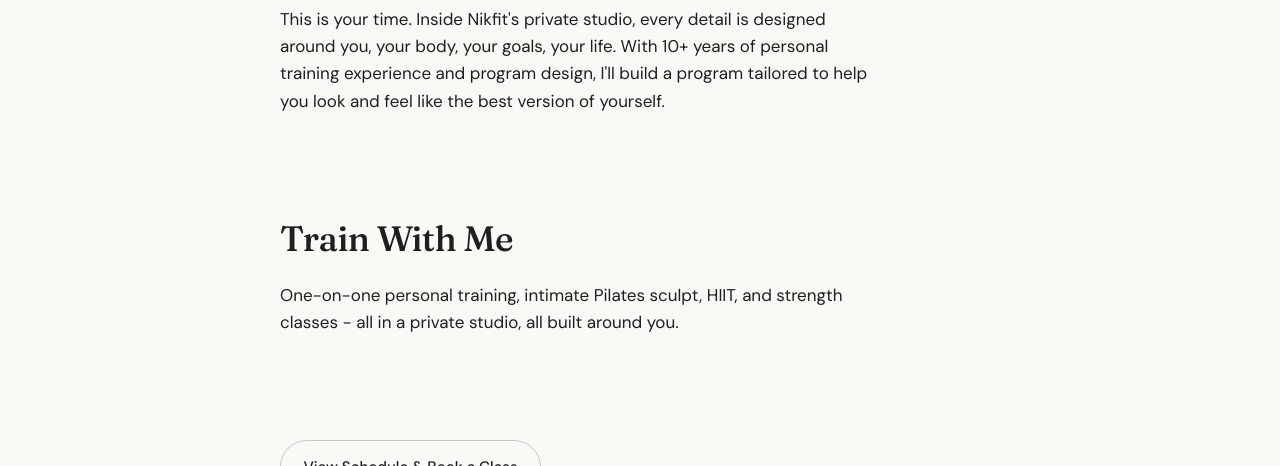
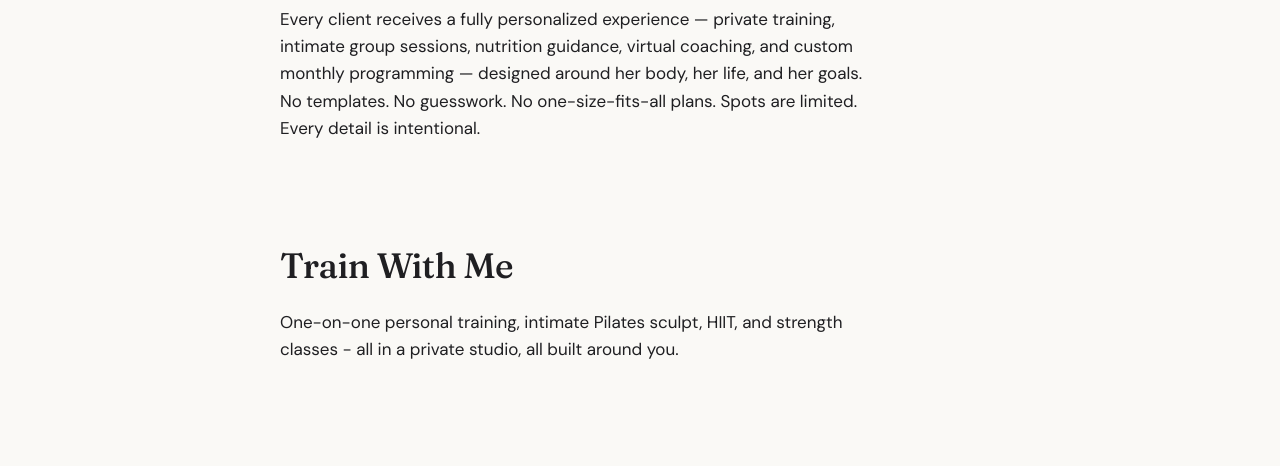
Before and after one commit to mbildner/nikfit-marketing, a website: page site/index.html in a window 1280 px wide. Shown: the part 634-1100 px from the top of the page. Drawn offline with nearby package versions, Linux system fonts and the light colour scheme; a web font is replaced by a local one.

Commit message:
Update The Experience section to premium language

```diff
--- a/site/index.html
+++ b/site/index.html
@@ -160,7 +160,7 @@
 <section class="section">
   <div class="container">
     <h2>The Experience</h2>
-    <p>This is your time. Inside Nikfit's private studio, every detail is designed around you, your body, your goals, your life. With 10+ years of personal training experience and program design, I'll build a program tailored to help you look and feel like the best version of yourself.</p>
+    <p>Every client receives a fully personalized experience — private training, intimate group sessions, nutrition guidance, virtual coaching, and custom monthly programming — designed around her body, her life, and her goals. No templates. No guesswork. No one-size-fits-all plans. Spots are limited. Every detail is intentional.</p>
   </div>
 </section>
 
```
